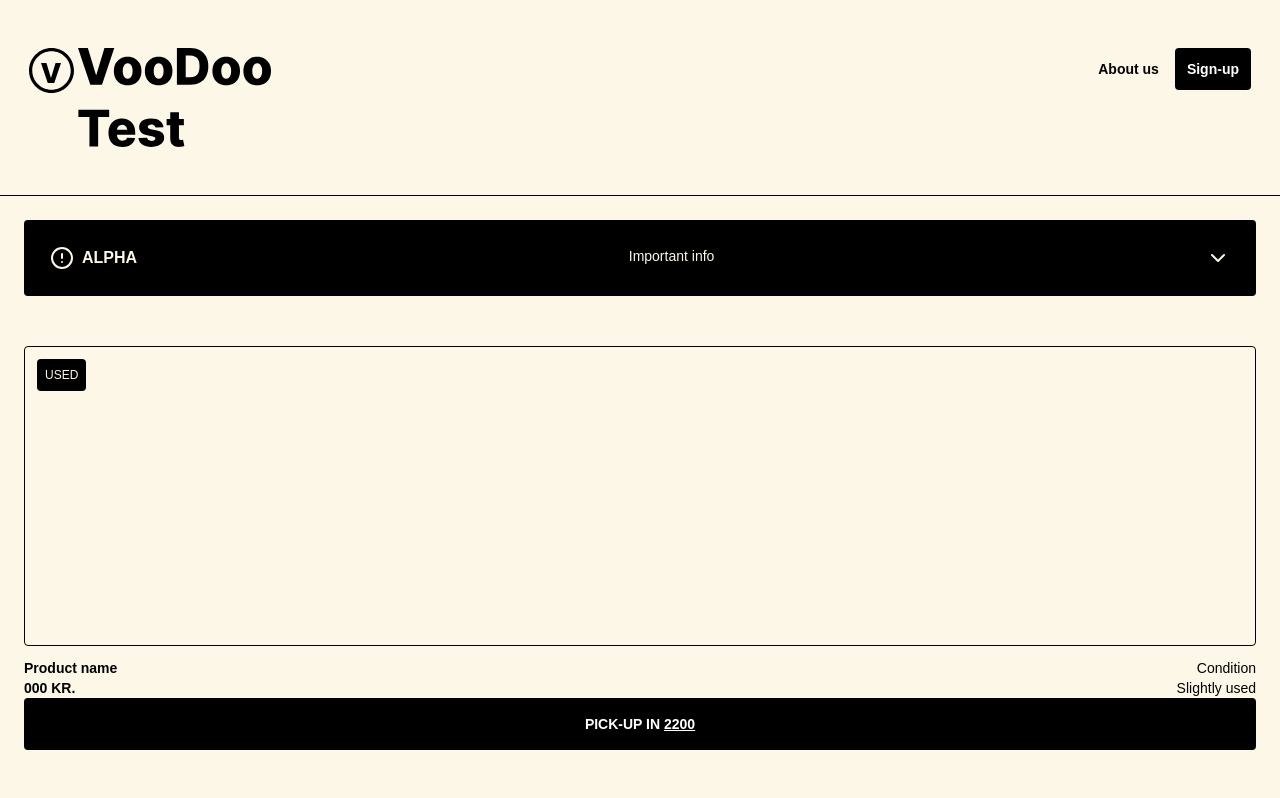
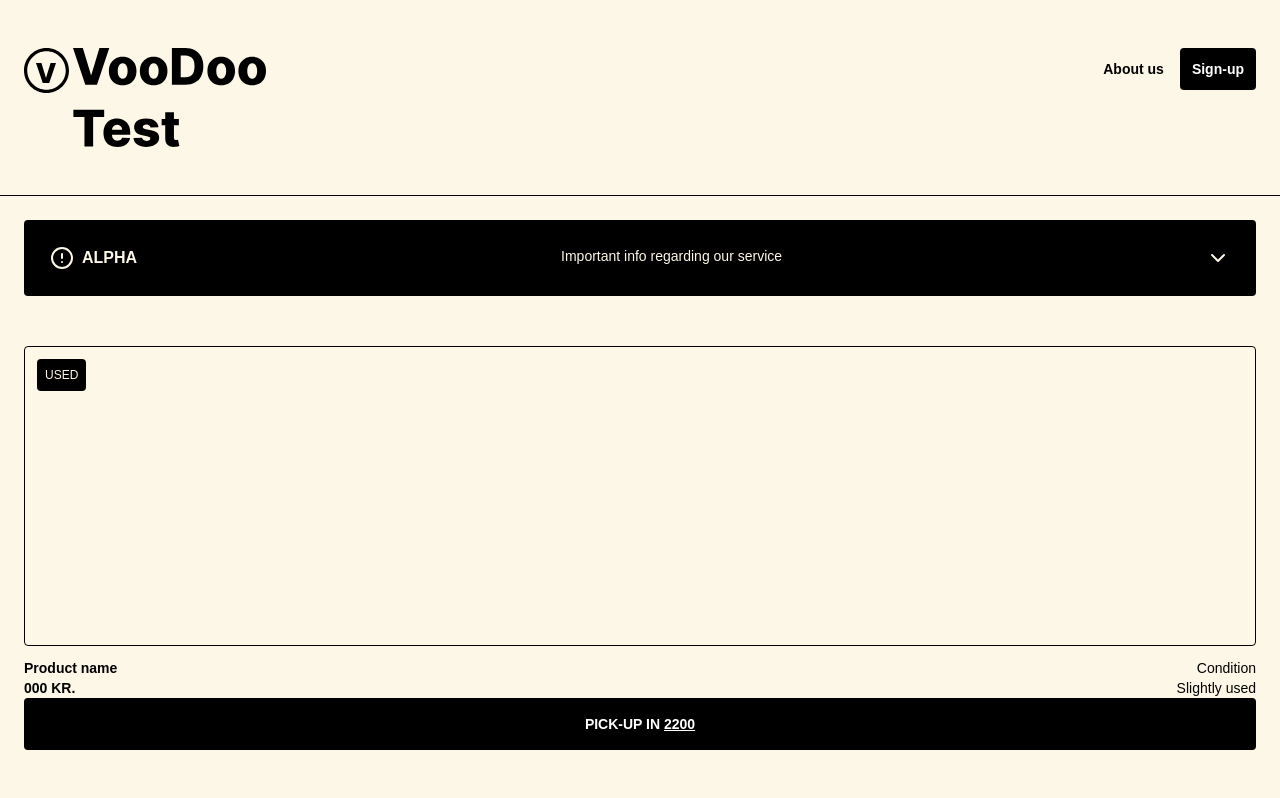
Before and after one commit to DreadIsBack/voodoo-test, a Next.js app: page / in a window 1280 px wide. Shown: the top 798 px of the page. Built offline with nearby package versions, Linux system fonts and the light colour scheme.

Commit message:
Implement response design for page content and fix header size

```diff
--- a/app/page.tsx
+++ b/app/page.tsx
@@ -4,10 +4,10 @@ import Subscribe from "@/components/Subscribe";
 
 export default function Home() {
   return (
-    <main className="p-6">
+    <main className="mx-auto p-6 max-w-[1320px]">
       <Panel
         iconText="ALPHA"
-        header="Important info"
+        header="Important info regarding our service"
         contentText="Lorem ipsum dolor sit amet consectetur adipisicing elit. Molestiae nam
           cum totam, odit quibusdam facere maxime ut, ipsa repellendus
           recusandae corporis similique tenetur dolorem illum eum, animi
--- a/components/Header.tsx
+++ b/components/Header.tsx
@@ -1,7 +1,7 @@
 export default function Header() {
   return (
     <header className="border-b border-black">
-      <div className="mx-auto p-6 max-w-[1270px] flex justify-between sm:py-12 min-[1400px]:max-w-[1360px] min-[1400px]:pr-[69px]">
+      <div className="mx-auto p-6 max-w-[1320px] flex justify-between sm:py-12 min-[1450px]:max-w-[1410px] min-[1450px]:pr-[69px]">
         <a className="flex items-start" href="#">
           <img
             className="w-[23px] sm:w-[45px]"
```
